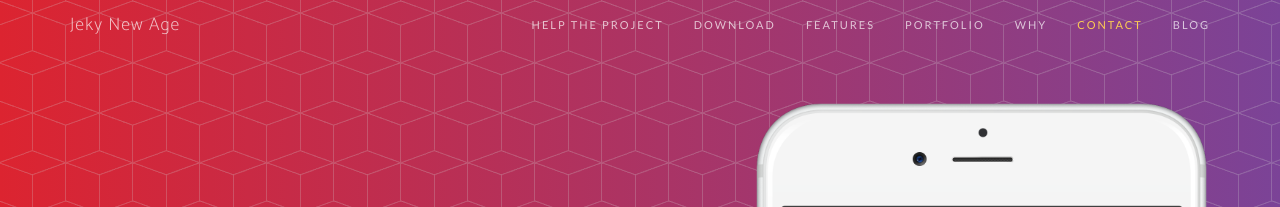
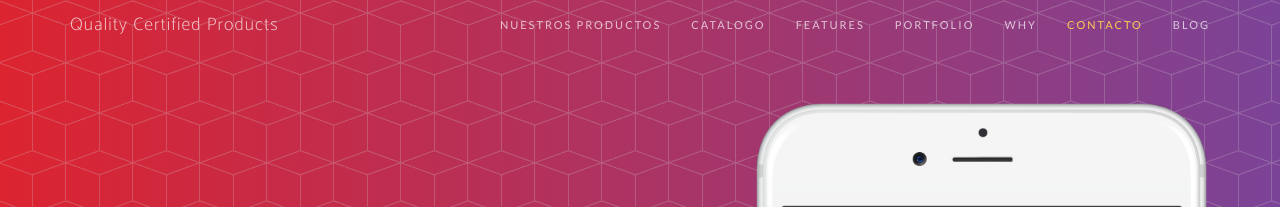
Before and after one commit to PlazaQC/QC_Products, a Jekyll site: the page built from index.html, in a window 1280 px wide. Shown: the top 207 px of the page. Built offline with Jekyll 4.4.1, drawn with Linux system fonts in a browser that asks for light colours; nearby versions of some CDN libraries; some web fonts are replaced; the list of posts is cut into pages by our own code.

Commit message:
Update nav.html

```diff
--- a/_includes/nav.html
+++ b/_includes/nav.html
@@ -5,17 +5,17 @@
             <button type="button" class="navbar-toggle collapsed" data-toggle="collapse" data-target="#bs-example-navbar-collapse-1">
                 <span class="sr-only">Toggle navigation</span> Menu <i class="fa fa-bars"></i>
             </button>
-            <a class="navbar-brand page-scroll" href="#page-top">Jeky New Age</a>
+            <a class="navbar-brand page-scroll" href="#page-top">Quality Certified Products</a>
         </div>
 
         <!-- Collect the nav links, forms, and other content for toggling -->
         <div class="collapse navbar-collapse" id="bs-example-navbar-collapse-1">
             <ul class="nav navbar-nav navbar-right">
               <li>
-                  <a class="page-scroll" href="/funds">Help the project</a>
+                  <a class="page-scroll" href="/funds">Nuestros productos</a>
               </li>
                 <li>
-                    <a class="page-scroll" href="#download">Download</a>
+                    <a class="page-scroll" href="#download">Catalogo</a>
                 </li>
                 <li>
                     <a class="page-scroll" href="#features">Features</a>
@@ -27,7 +27,7 @@
                     <a class="page-scroll" href="#why">Why</a>
                 </li>
                 <li>
-                    <a class="page-scroll" href="#contact">Contact</a>
+                    <a class="page-scroll" href="#contact">Contacto</a>
                 </li>
                 <li>
                     <a href="/blog/">Blog</a>
```
